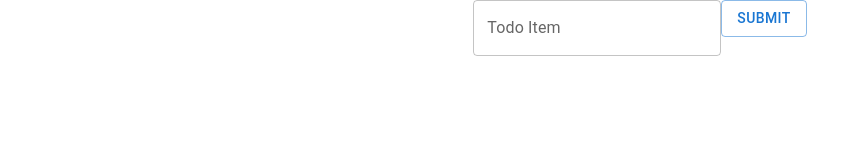
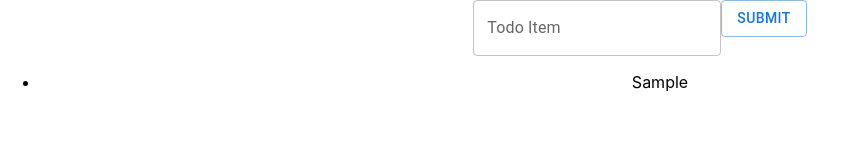
Before and after one commit to ddyy214/todo-list-app, a React (Create React App) app: page / in a window 1280 px wide. Both pictures are taken after typing "Sample" into the empty fields and a click on the button "SUBMIT". Shown: the top 162 px of the page, without its empty margins (0-847 px from the left). Built offline with nearby package versions, Linux system fonts and the light colour scheme.

Commit message:
[4/n] Add TodoItemList react component to display todo items: Add onSubmit callback to add newTodoItem to todoItems state

```diff
--- a/src/App.js
+++ b/src/App.js
@@ -22,12 +22,33 @@ const TodoItemInputField = (props) => {
     <Button variant="outlined" onClick={onSubmit}>Submit</Button>
   </div>);
 };
+const TodoItemList = (props) => {
+  const todoList = props.todoItemList.map((todoItem, index) => {
+    return <li key={index}>{todoItem.todoItemContent}</li>;
+  });
+  return (<div>
+    <ul>{todoList}</ul>
+  </div>);
+};
+
+let todoItemId = 0;
 
 function App() {
+  const [todoItemList, setTodoItemList] = useState([]);
+
+  const onSubmit = (newTodoItem) => {
+    setTodoItemList([...todoItemList, {
+      id: todoItemId++,
+      todoItemContent: newTodoItem,
+      isFinished: false,
+    }]);
+  };
   return (
     <div className="App">
       {/* <TodoItemInputField/> */}
-      <TodoItemInputField onSubmit={(input) => {console.log(input)}} />
+      <TodoItemInputField onSubmit={onSubmit} />
+      {/* <TodoItemList todoItemList={[]} /> */}
+      <TodoItemList todoItemList={todoItemList} />
     </div>
   );
 }
```
